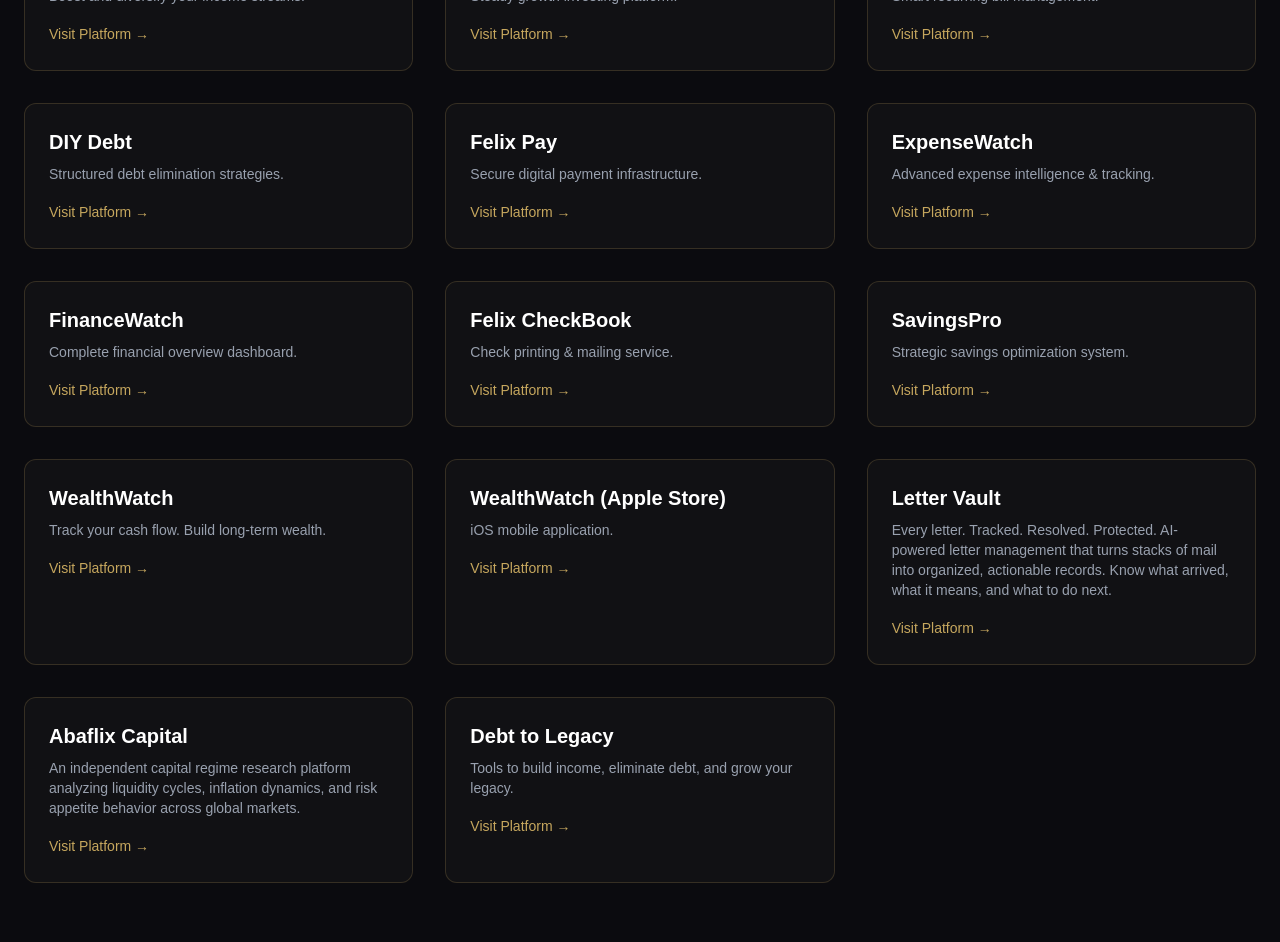
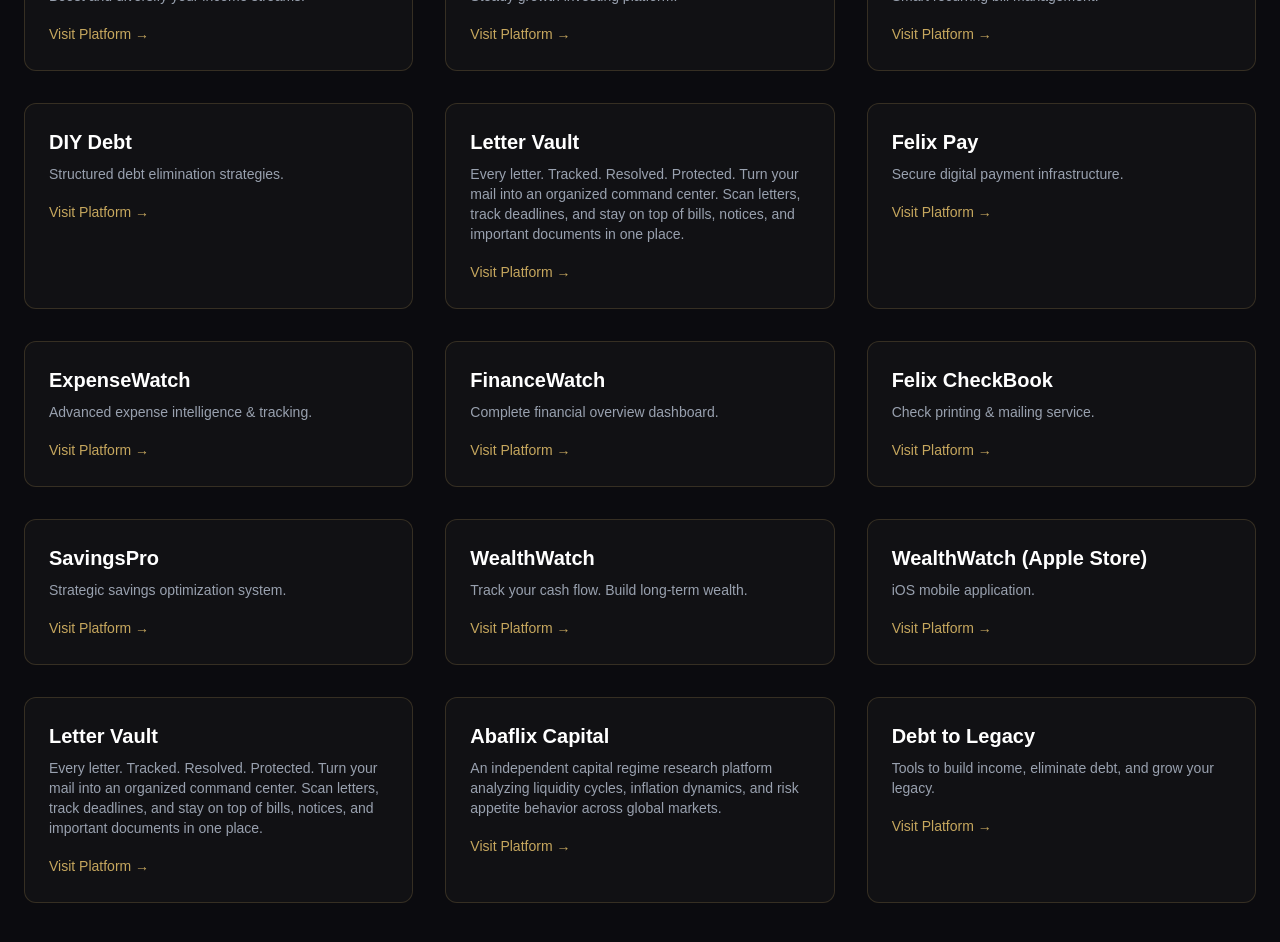
Before and after one commit to felabayomi/felix-consult, a Next.js app: page /financial in a window 1280 px wide. Shown: the part 660-1602 px from the top of the page. Built offline with nearby package versions, Linux system fonts and the light colour scheme.

Commit message:
Revise 'Letter Vault' description for clarity
Updated the description for 'Letter Vault' to emphasize its features for organizing and managing mail.

```diff
--- a/app/financial/page.tsx
+++ b/app/financial/page.tsx
@@ -26,6 +26,12 @@ export default function FinancialDivision() {
       name: "DIY Debt",
       description: "Structured debt elimination strategies.",
       url: "https://dyidebt.org/",
+    },
+    {
+      name: "Letter Vault",
+      description: `Every letter. Tracked. Resolved. Protected.
+Turn your mail into an organized command center. Scan letters, track deadlines, and stay on top of bills, notices, and important documents in one place.`,
+      url: "https://lettervault.us",
     },
     {
       name: "Felix Pay",
@@ -66,7 +72,7 @@ export default function FinancialDivision() {
     {
       name: "Letter Vault",
       description: `Every letter. Tracked. Resolved. Protected.
-AI-powered letter management that turns stacks of mail into organized, actionable records. Know what arrived, what it means, and what to do next.`,
+Turn your mail into an organized command center. Scan letters, track deadlines, and stay on top of bills, notices, and important documents in one place.`,
       url: "https://lettervault.us",
     },
     {
```
